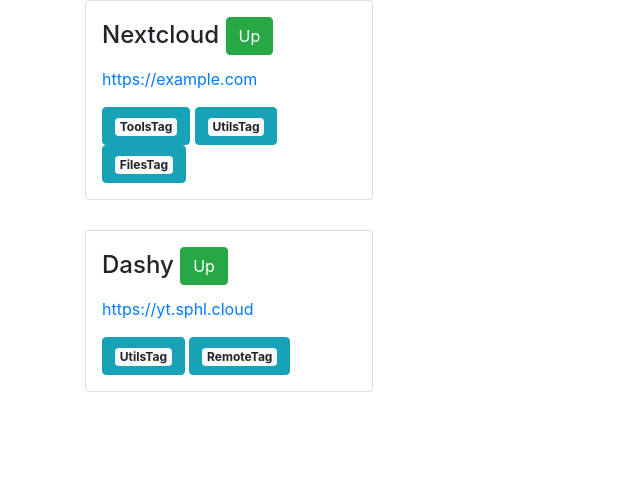
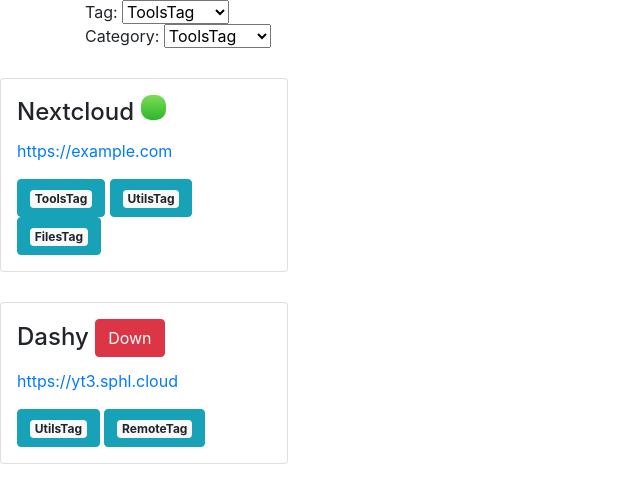
Before and after one commit to avezou/hommy, a Flask app: page / in a window 1280 px wide. Shown: the part 56-559 px from the top of the page, without its empty margins (0-640 px from the left). Run offline with Flask 3, Linux system fonts and the light colour scheme; data comes from the database, SQL or seed files in the repository; data that the repository does not hold is empty; some libraries are stand-ins or nearby versions.

Commit message:
Reorganized the project so static files work. Added stylesheet and js for fronted. Made one url bad to test else case.

```diff
--- a/backend/app.py
+++ b/app.py
@@ -7,7 +7,7 @@
 from apscheduler.schedulers.background import BackgroundScheduler
 
 
-app = Flask(__name__, template_folder='../frontend/templates')
+app = Flask(__name__, template_folder='templates')
 app.config['SECRET_KEY'] = 'this should be a secret random string'
 
 
@@ -19,12 +19,13 @@
     for myapp in apps:
         try:
             response = requests.get(myapp['internal_url'])
+            print("status code: " + str(response.status_code))
             if response.status_code == 200:
                 connect.execute('UPDATE apps SET alive = 1 WHERE id =?', (myapp['id'],))
-                print('App: '+ myapp['name'] +'is alive')
+                print('App: ' + myapp['name'] + ' at ' + myapp['internal_url'] + ' is alive')
             else:
                 connect.execute('UPDATE apps SET alive = 0 WHERE id =?', (myapp['id'],))
-                print('App: '+ myapp['name'] +'is dead')
+                print('App: '+ myapp['name'] +' is dead')
         except:
             print('App'+ myapp['name'] +'is dead')
             connect.execute('UPDATE apps SET alive = 0 WHERE id =?', (myapp['id'],))
@@ -41,7 +42,7 @@
 
 
 def get_db_connection():
-    connect = sqlite3.connect('./backend/database.db')
+    connect = sqlite3.connect('./database.db')
     connect.row_factory = sqlite3.Row
     return connect
 
@@ -56,6 +57,7 @@
 
     newapp = {}
     for myapp in apps:
+        searchApps = myapp['name'].lower()
         try:
             response = requests.get(myapp['internal_url'])
             if response.status_code == 200:
@@ -73,9 +75,12 @@
                             WHERE at.app_id = ?', (myapp['id'],)).fetchall()
         newapp[myapp] = tags
 
+        allTags = connect.execute('SELECT a.id, a.tag\
+                            FROM tags a').fetchall()
+
     connect.commit()
     connect.close()
-    return render_template('index.html', apps=newapp)
+    return render_template('index.html', apps=newapp, tags=allTags, categories=allTags, appNames=searchApps)
 
 
 @app.route('/edit', methods=['GET', 'POST'])
--- a/backend/init_db.py
+++ b/init_db.py
@@ -1,15 +1,15 @@
 import sqlite3
 
-connection = sqlite3.connect('./backend/database.db')
+connection = sqlite3.connect('database.db')
 
 
-with open('./backend/schema.sql') as f:
+with open('schema.sql') as f:
     connection.executescript(f.read())
 
 cur = connection.cursor()
 
 cur.execute("INSERT INTO apps (name, internal_url) VALUES (?, ?)", ('Nextcloud','https://example.com'))
-cur.execute("INSERT INTO apps (name, internal_url) VALUES (?, ?)", ('Dashy','https://yt.sphl.cloud'))
+cur.execute("INSERT INTO apps (name, internal_url) VALUES (?, ?)", ('Dashy','https://yt3.sphl.cloud'))
 
 cur.execute("INSERT INTO tags (tag) VALUES (?)", ('ToolsTag',))
 cur.execute("INSERT INTO tags (tag) VALUES (?)", ('UtilsTag',))
--- /dev/null
+++ b/static/css/stylesheet.css
@@ -0,0 +1,15 @@
+.dot {
+    height: 25px;
+    width: 25px;
+    background-color: #bbb;
+    border-radius: 50%;
+    display: inline-block;
+}
+.gradient-green {
+    background-image: linear-gradient(to bottom, #7cdd55, #2EB62C);
+    border-radius: 10px;
+}
+.gradient-red {
+    background-image: linear-gradient(to bottom, #f52424, #590b04);
+    border-radius: 10px;
+}
--- a/frontend/templates/base.html
+++ b/templates/base.html
@@ -7,6 +7,7 @@
 
     <!-- Bootstrap CSS -->
     <link rel="stylesheet" href="https://stackpath.bootstrapcdn.com/bootstrap/4.3.1/css/bootstrap.min.css" integrity="sha384-ggOyR0iXCbMQv3Xipma34MD+dH/1fQ784/j6cY/iJTQUOhcWr7x9JvoRxT2MZw1T" crossorigin="anonymous">
+    <link rel="stylesheet" href="{{ url_for('static', filename='css/stylesheet.css') }}">
 
     <title>{% block title %} {% endblock %}</title>
   </head>
--- a/frontend/templates/index.html
+++ b/templates/index.html
@@ -1,12 +1,29 @@
 {% extends 'base.html' %}
 
 {% block content %}
+<section class="main" style="margin-bottom: 30px;">
+    <div class="wrapper">
+      <span>Tag:</span>
+      <select id='myTags'>
+        {% for tag in tags %}
+          <option value="{{ tag }}">{{ tag['tag'] }}</option>
+        {% endfor %}
+      </select>
+    </div>
+    <span>Category:</span>
+      <select id='myCategories'>
+        {% for cat in categories %}
+          <option value="{{ cat }}">{{ cat['tag'] }}</option>
+        {% endfor %}
+      </select>
+    </div>
+</section>
     {% for app, tags in apps.items() %}
         <div class="card" style="width: 18rem; margin-bottom: 30px;">
           <div class="card-body p-3">
             <h4 class="card-title">{{ app['name'] }}
             {% if app['alive'] == 1 %}
-              <button type="button" class="btn btn-small btn-success">Up</button>
+            <span class="dot gradient-green"></span>
             {% else %}
               <button type="button" class="btn btn-small btn-danger">Down</button>
             {% endif %}
```
Also changed, not shown: flaskapp/init_db.py (added, +27 -0 lines), flaskapp/static/css/stylesheet.css (added, +15 -0 lines), flaskapp/templates/index.html (added, +38 -0 lines), static/js/scripts.js (added, +17 -0 lines), backend/database.db (deleted), data.db (deleted), database.db, list_example.py (renamed from backend/list_example.py), schema.sql (renamed from backend/schema.sql), templates/edit.html (renamed from frontend/templates/edit.html).
